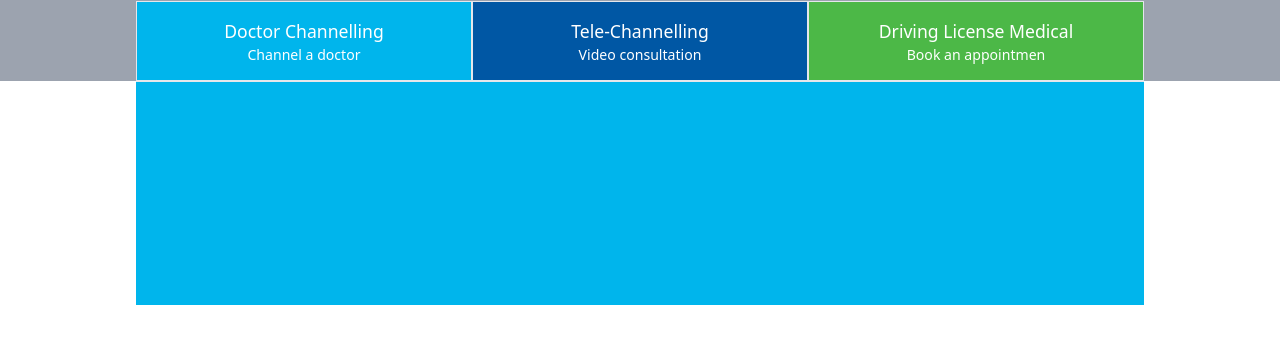
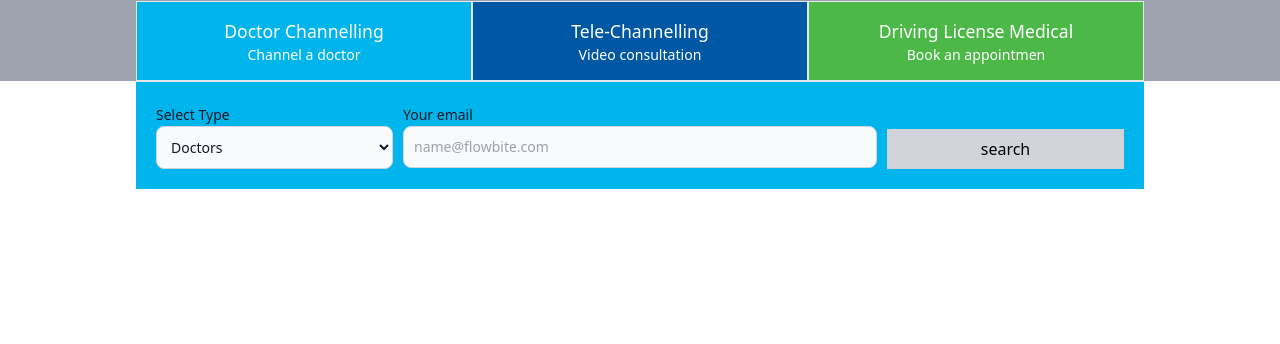
Before and after one commit to Dilshan-Shivantha-Kumarasiri/RAD-course-work, a React (Vite) app in the folder FRONTEND/e-chanelling/: page / in a window 1280 px wide. Shown: the part 568-912 px from the top of the page. After the commit the page ends 837 px from the top, so only its background shows below. Built offline with nearby package versions, Linux system fonts and the light colour scheme.

Commit message:
main search context (done) have to fix some bug

```diff
--- a/FRONTEND/e-chanelling/src/assets/styles/home.css
+++ b/FRONTEND/e-chanelling/src/assets/styles/home.css
@@ -41,3 +41,13 @@
     background-color: #1A76D1;
     transform: scaleX(1);
 }
+
+.search-input-context{
+    grid-template-columns: 1fr 2fr 1fr;
+    column-gap: 10px;
+}
+
+.driving-license-search{
+    grid-template-columns: 2fr 1fr 1fr;
+    column-gap: 10px;
+}
--- /dev/null
+++ b/FRONTEND/e-chanelling/src/componenets/FormComponent/DatePicker.tsx
@@ -0,0 +1,11 @@
+import {Datepicker} from "flowbite-react";
+
+
+
+export default function DatePickers():JSX.Element {
+    return(
+        <>
+            <Datepicker/>
+        </>
+    )
+}
--- /dev/null
+++ b/FRONTEND/e-chanelling/src/componenets/FormComponent/GrayButton.tsx
@@ -0,0 +1,9 @@
+
+
+export default function GrayButton(prop){
+
+    return(
+        <button className={"bg-gray-300 self-end h-[40px] w-auto  px-5 block"}>{prop.value}</button>
+    );
+
+}
--- /dev/null
+++ b/FRONTEND/e-chanelling/src/componenets/FormComponent/Selects.tsx
@@ -0,0 +1,16 @@
+import {Select, Label} from "flowbite-react";
+
+
+
+export default function Selects(props): JSX.Element {
+    return (
+        <div>
+            <Label htmlFor={props.id} value={props.value} />
+            <Select  >
+                <option>Doctors</option>
+                <hr />
+                <option>USQ</option>
+            </Select>
+        </div>
+    );
+}
--- /dev/null
+++ b/FRONTEND/e-chanelling/src/componenets/FormComponent/TextInputs.tsx
@@ -0,0 +1,11 @@
+import {Label , TextInput} from "flowbite-react";
+
+
+export default function TextInputs(): JSX.Element{
+    return(
+        <div>
+            <Label htmlFor="email1" value="Your email" />
+            <TextInput id="email1" type="email" placeholder="name@flowbite.com" required />
+        </div>
+    );
+}
--- /dev/null
+++ b/FRONTEND/e-chanelling/src/componenets/Input/textField/TextFieldOne.tsx
@@ -0,0 +1,7 @@
+export default function TextFieldOne():JSX.Element {
+    return(
+        <>
+            <input type="text"/>
+        </>
+    )
+}
--- a/FRONTEND/e-chanelling/src/componenets/MainSearch/MainSearch.tsx
+++ b/FRONTEND/e-chanelling/src/componenets/MainSearch/MainSearch.tsx
@@ -9,9 +9,6 @@ export default function MainSearch(): JSX.Element {
     //bg prop is background color
 
     function setColor(color:string): void{
-        // setBg(color)
-        console.log("B")
-        console.log(color)
         setBg(color)
     }
 
@@ -23,7 +20,7 @@ export default function MainSearch(): JSX.Element {
                     <SearchBtn main={"Tele-Channelling"} sub={"Video consultation"} bg="#0057a4" handleClick={(color:string) => setColor(color)} />
                     <SearchBtn main={"Driving License Medical"} sub={"Book an appointmen"} bg="#4cb847" handleClick={(color:string) =>setColor(color)} />
                 </div>
-                <SearchInputContext bg={bg} />
+                <SearchInputContext bg={bg} id={bg}/>
             </section>
         </>
     );
--- a/FRONTEND/e-chanelling/src/componenets/MainSearch/MainSearchComponent/SearchBtn.tsx
+++ b/FRONTEND/e-chanelling/src/componenets/MainSearch/MainSearchComponent/SearchBtn.tsx
@@ -13,7 +13,7 @@ export default function SearchBtn(props:Props): JSX.Element {
 
     return(
         <>
-            <div className={`-translate-y-[5rem] cursor-pointer text-[1.1rem] text-white h-20 bg-[${props.bg}] border flex flex-col justify-center items-center `} style={style} onClick={()=>props.handleClick(props.bg)}>
+            <div className={`-translate-y-[5rem] main-text cursor-pointer text-[1.1rem] text-white h-20 bg-[${props.bg}] border flex flex-col justify-center items-center `} style={style} onClick={()=>props.handleClick(props.bg)}>
                 <p>{props.main}</p>
                 <small>{props.sub}</small>
             </div>
--- a/FRONTEND/e-chanelling/src/componenets/MainSearch/MainSearchComponent/SearchInputContext.tsx
+++ b/FRONTEND/e-chanelling/src/componenets/MainSearch/MainSearchComponent/SearchInputContext.tsx
@@ -1,13 +1,38 @@
-// @ts-ignore
-export default function SearchInputContext(props){
+import DoctorChannelling from "../../../layouts/MainSearchLayout/DoctorChanelling.tsx";
+import TeleChannelling from "../../../layouts/MainSearchLayout/TeliChannelling.tsx";
+import LicenseMedical from "../../../layouts/MainSearchLayout/LicenseMedical.tsx";
+
+interface Props{
+    bg:string,
+    id:string
+}
+
+export default function SearchInputContext(props:Props): JSX.Element{
 
     const style ={
         backgroundColor:props.bg
     }
 
+    /*
+    * I want to render the search form field when click the buttons
+    * for that i pass the color value as prop thinking of id is the color hexa code value
+    * do conditional rendering using the color value(hexa value)
+    */
+
+    let renderingContext:JSX.Element;
+    if (props.id === "#00b5ec"){
+        renderingContext = <DoctorChannelling />
+    }else if (props.id === "#0057a4") {
+        renderingContext = <TeleChannelling />
+    }else {
+        renderingContext = <LicenseMedical />
+    }
+
     return(
         <>
-            <div className={"-translate-y-[5rem] h-56 bg-red-600 border-t"} style={style}></div>
+            <div className={" p-5 -translate-y-[5rem] h-auto bg-red-600 border-t   "} style={style}>
+                {renderingContext}
+            </div>
         </>
     );
 }
--- /dev/null
+++ b/FRONTEND/e-chanelling/src/layouts/MainSearchLayout/DoctorChanelling.tsx
@@ -0,0 +1,14 @@
+import Select from "../../componenets/FormComponent/Selects.tsx";
+import TextInputs from "../../componenets/FormComponent/TextInputs.tsx";
+import GrayButton from "../../componenets/FormComponent/GrayButton.tsx";
+
+
+export default function DoctorChannelling() {
+    return (
+        <div className={"grid search-input-context"}>
+            <Select value={"Select Type"}/>
+            <TextInputs />
+            <GrayButton value={"search"}/>
+        </div>
+    );
+}
--- /dev/null
+++ b/FRONTEND/e-chanelling/src/layouts/MainSearchLayout/LicenseMedical.tsx
@@ -0,0 +1,14 @@
+import DatePickers from "../../componenets/FormComponent/DatePicker.tsx";
+import Select from "../../componenets/FormComponent/Selects.tsx";
+import GrayButton from "../../componenets/FormComponent/GrayButton.tsx";
+
+
+export default function LicenseMedical(): JSX.Element {
+    return (
+        <div className={"grid driving-license-search"}>
+            <Select />
+            <DatePickers />
+            <GrayButton />
+        </div>
+    );
+}
--- /dev/null
+++ b/FRONTEND/e-chanelling/src/layouts/MainSearchLayout/TeliChannelling.tsx
@@ -0,0 +1,13 @@
+import Select from "../../componenets/FormComponent/Selects.tsx";
+import TextInputs from "../../componenets/FormComponent/TextInputs.tsx";
+import GrayButton from "../../componenets/FormComponent/GrayButton.tsx";
+
+export  default function  TeleChannelling(): JSX.Element{
+    return (
+        <div className={"grid search-input-context"}>
+            <Select value={"Select Type"}/>
+            <TextInputs />
+            <GrayButton value={"search"}/>
+        </div>
+    );
+}
```
